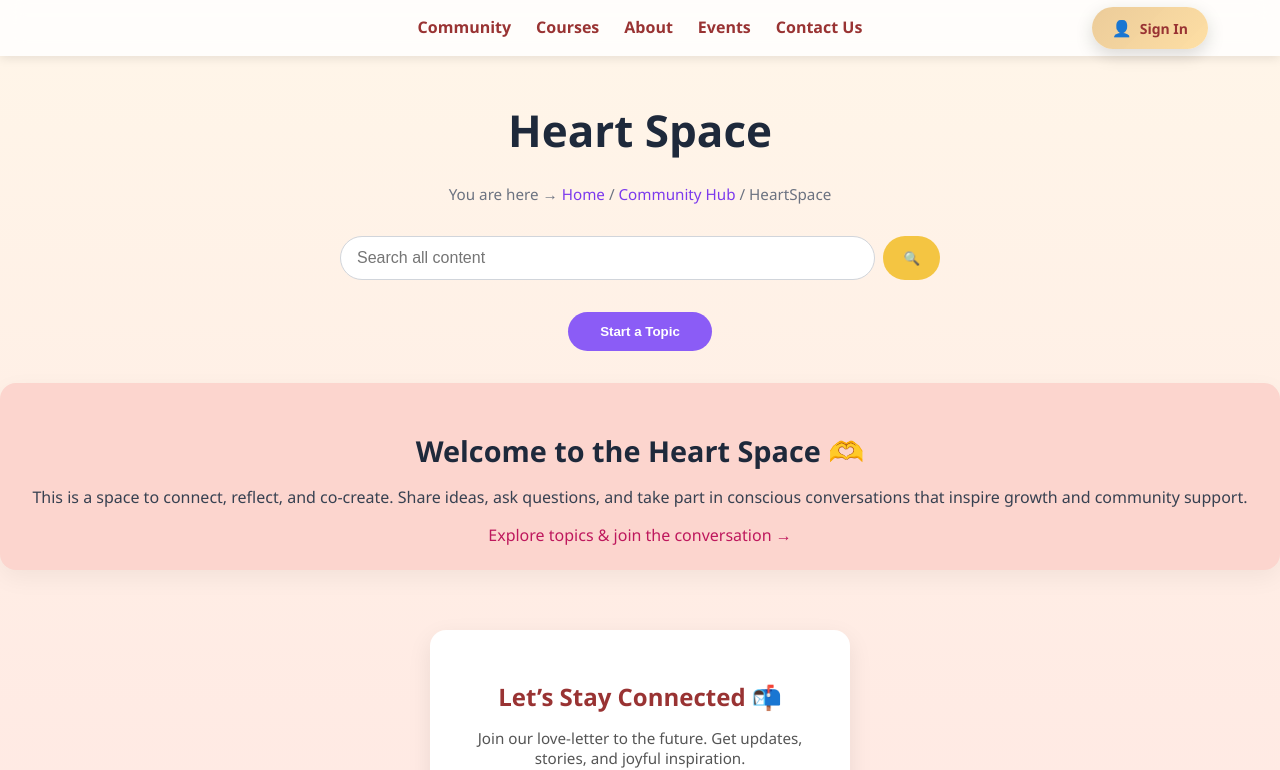
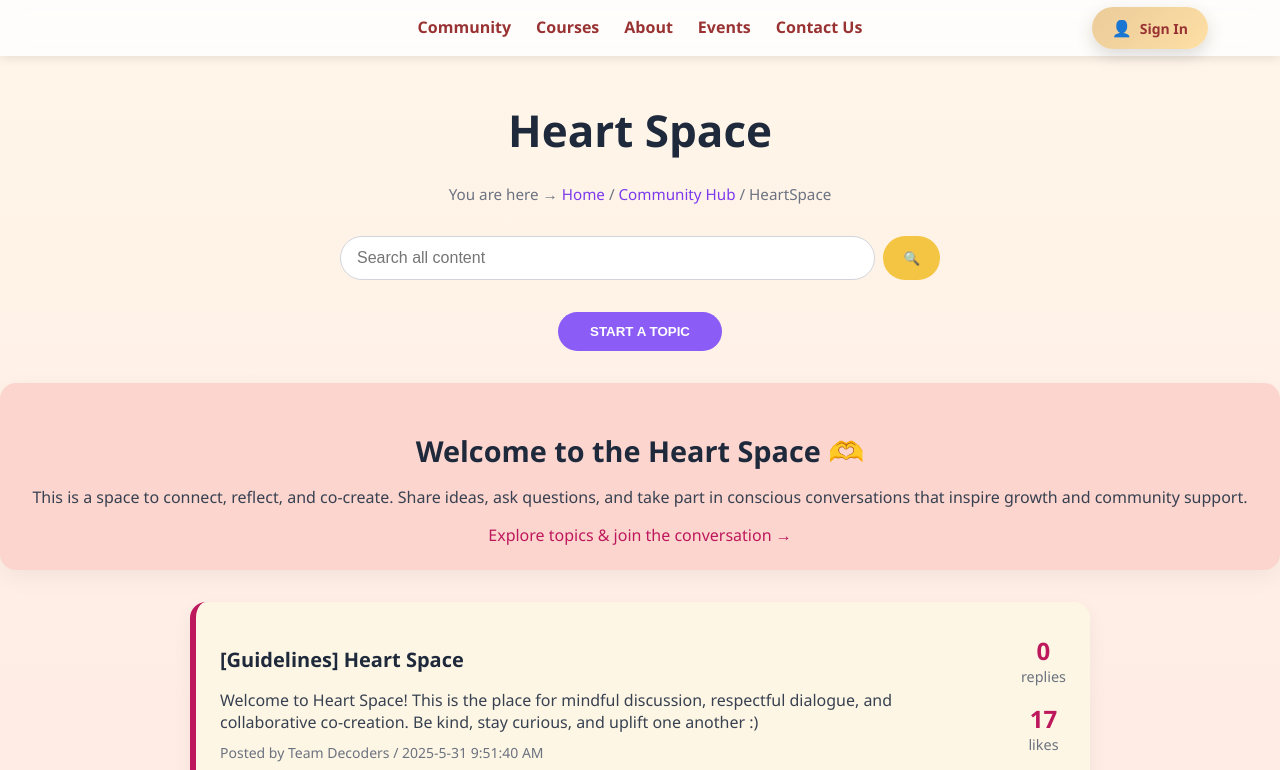
Before and after one commit to josiahbasilio/Light-Heart-Vision, a Next.js app in the folder light-heart-vision/: page /hub/heart-space in a window 1280 px wide. Shown: the top 770 px of the page. Built offline with nearby package versions, Linux system fonts and the light colour scheme.

Commit message:
Added an example of a discussion

```diff
--- a/light-heart-vision/src/app/hub/heart-space/heart-space.css
+++ b/light-heart-vision/src/app/hub/heart-space/heart-space.css
@@ -76,3 +76,58 @@
   color: #9d174d; /* darker rose */
   text-decoration: underline;
 }
+
+/* ------------ Guidelines Card ------------ */
+.guidelines-card {
+  display: flex;
+  justify-content: space-between;
+  background-color: #fef6e4;
+  border-left: 6px solid #be185d;
+  padding: 1.5rem;
+  border-radius: 1rem;
+  margin: 2rem auto;
+  max-width: 900px;
+  box-shadow: 0 6px 20px rgba(0, 0, 0, 0.05);
+  gap: 2rem;
+}
+
+.guidelines-content {
+  flex: 1;
+}
+
+.guidelines-content h3 {
+  font-size: 1.25rem;
+  font-weight: 700;
+  color: #1e293b;
+  margin-bottom: 0.5rem;
+}
+
+.guidelines-content p {
+  font-size: 1rem;
+  color: #374151;
+  margin-bottom: 0.5rem;
+}
+
+.posted-by {
+  font-size: 0.875rem;
+  color: #6b7280;
+}
+
+.guidelines-stats {
+  display: flex;
+  flex-direction: column;
+  justify-content: center;
+  gap: 1rem;
+  text-align: center;
+}
+
+.stat {
+  font-size: 0.9rem;
+  color: #6b7280;
+}
+
+.stat strong {
+  display: block;
+  font-size: 1.5rem;
+  color: #be185d;
+}
--- a/light-heart-vision/src/app/hub/heart-space/page.js
+++ b/light-heart-vision/src/app/hub/heart-space/page.js
@@ -37,7 +37,7 @@ export default function HeartSpace() {
 
         {/* Start a Topic Button */}
         <div className="start-topic-btn">
-          <button>Start a Topic</button>
+          <button>START A TOPIC</button>
         </div>
 
         {/* Discussion Section */}
@@ -52,6 +52,31 @@ export default function HeartSpace() {
             Explore topics & join the conversation →
           </Link>
         </div>
+
+        {/* Guidelines Card Section */}
+        <div className="guidelines-card">
+          <div className="guidelines-content">
+            <h3>[Guidelines] Heart Space</h3>
+            <p>
+              Welcome to Heart Space! This is the place for mindful discussion,
+              respectful dialogue, and collaborative co-creation. Be kind, stay
+              curious, and uplift one another :)
+            </p>
+            <span className="posted-by">
+              Posted by Team Decoders / 2025-5-31 9:51:40 AM
+            </span>
+          </div>
+          <div className="guidelines-stats">
+            <div className="stat">
+              <strong>0</strong>
+              <span>replies</span>
+            </div>
+            <div className="stat">
+              <strong>17</strong>
+              <span>likes</span>
+            </div>
+          </div>
+        </div>
       </main>
       {/* ------- Main content ------- */}
 
```
